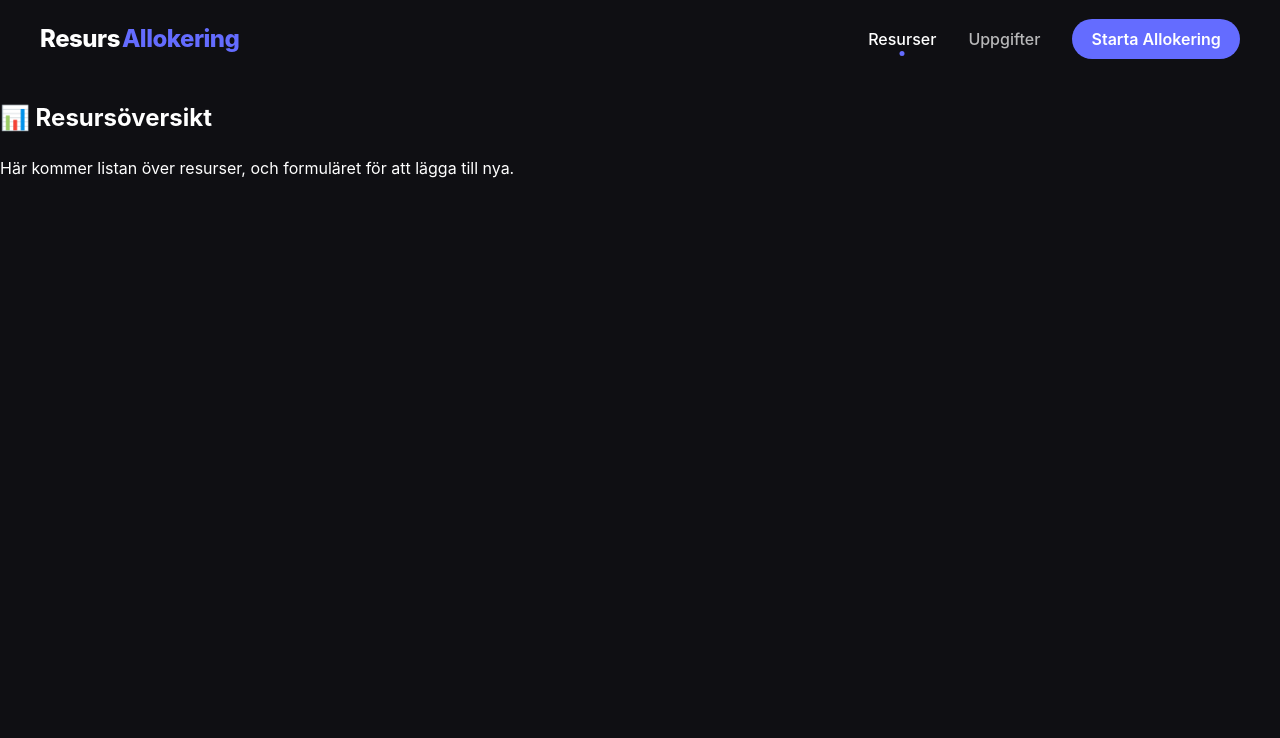
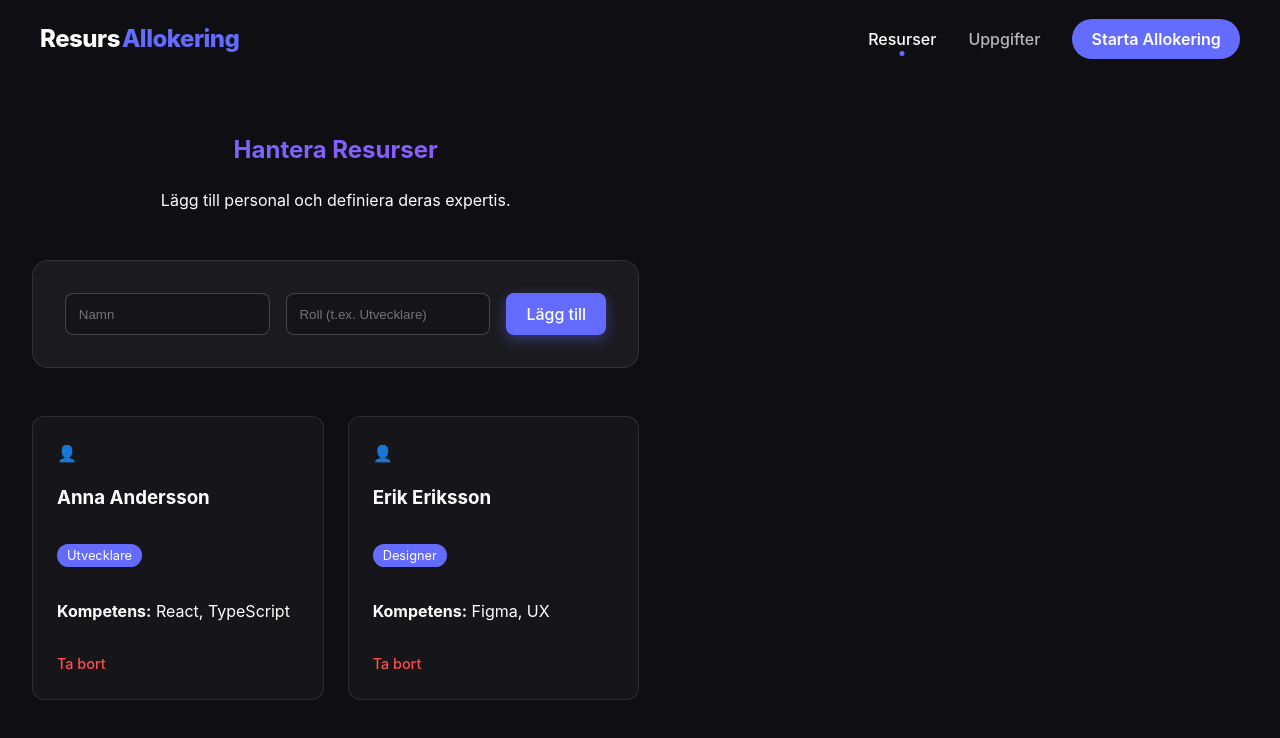
Before and after one commit to Aranovic7/django-resurs-allokator, a React (Vite) app in the folder frontend-client/: page /resources in a window 1280 px wide. Shown: the top 738 px of the page. Built offline with nearby package versions, Linux system fonts and the light colour scheme.

Commit message:
Lagt till resurshantering med state och modern design

```diff
--- /dev/null
+++ b/frontend-client/src/pages/ResourcePage.css
@@ -0,0 +1,86 @@
+.page-container {
+  max-width: 1000px;
+  margin: 0 auto;
+  padding: 2rem;
+}
+
+.page-header {
+  text-align: center;
+  margin-bottom: 3rem;
+}
+
+/* Formulär-design */
+.modern-form {
+  background: rgba(255, 255, 255, 0.05);
+  border: 1px solid rgba(255, 255, 255, 0.1);
+  padding: 2rem;
+  border-radius: 16px;
+  display: flex;
+  gap: 1rem;
+  margin-bottom: 3rem;
+  backdrop-filter: blur(10px);
+}
+
+.modern-form input {
+  flex: 1;
+  background: rgba(0, 0, 0, 0.2);
+  border: 1px solid rgba(255, 255, 255, 0.2);
+  padding: 0.8rem;
+  border-radius: 8px;
+  color: white;
+  outline: none;
+}
+
+.modern-form input:focus {
+  border-color: #646cff;
+}
+
+/* Grid-layout för korten */
+.resource-grid {
+  display: grid;
+  grid-template-columns: repeat(auto-fill, minmax(280px, 1fr));
+  gap: 1.5rem;
+}
+
+.resource-card {
+  background: rgba(255, 255, 255, 0.03);
+  border: 1px solid rgba(255, 255, 255, 0.1);
+  padding: 1.5rem;
+  border-radius: 12px;
+  transition: transform 0.3s ease;
+  position: relative;
+}
+
+.resource-card:hover {
+  transform: translateY(-5px);
+  background: rgba(255, 255, 255, 0.07);
+}
+
+.role-tag {
+  display: inline-block;
+  background: #646cff;
+  padding: 2px 10px;
+  border-radius: 20px;
+  font-size: 0.8rem;
+  margin-bottom: 1rem;
+}
+
+.delete-btn {
+  background: none;
+  border: none;
+  color: #ff4d4d;
+  cursor: pointer;
+  font-size: 0.9rem;
+  margin-top: 1rem;
+  padding: 0;
+}
+
+.delete-btn:hover {
+  text-decoration: underline;
+}
+
+@media (max-width: 600px) {
+  .modern-form {
+    flex-direction: column;
+  }
+}
--- a/frontend-client/src/pages/ResourcePage.tsx
+++ b/frontend-client/src/pages/ResourcePage.tsx
@@ -1,12 +1,90 @@
-import React from "react"
+import React, { useState } from "react"
+import "./ResourcePage.css"
+
+interface Resource {
+  id: number
+  name: string
+  role: string
+  competence: string
+}
 
 const ResourcePage: React.FC = () => {
+  const [resources, setResources] = useState<Resource[]>([
+    {
+      id: 1,
+      name: "Anna Andersson",
+      role: "Utvecklare",
+      competence: "React, TypeScript",
+    },
+    { id: 2, name: "Erik Eriksson", role: "Designer", competence: "Figma, UX" },
+  ])
+
+  const [newName, setNewName] = useState("")
+  const [newRole, setNewRole] = useState("")
+
+  const addResource = (e: React.FormEvent) => {
+    e.preventDefault()
+    if (!newName || !newRole) return
+
+    const newRes: Resource = {
+      id: Date.now(),
+      name: newName,
+      role: newRole,
+      competence: "Allmän", // Kan utökas senare
+    }
+
+    setResources([...resources, newRes])
+    setNewName("")
+    setNewRole("")
+  }
+
   return (
-    <div>
-      <h2>📊 Resursöversikt</h2>
-      <p>
-        Här kommer listan över resurser, och formuläret för att lägga till nya.
-      </p>
+    <div className="page-container">
+      <header className="page-header">
+        <h2 className="gradient-text">Hantera Resurser</h2>
+        <p>Lägg till personal och definiera deras expertis.</p>
+      </header>
+
+      <section className="resource-form-section">
+        <form onSubmit={addResource} className="modern-form">
+          <input
+            type="text"
+            placeholder="Namn"
+            value={newName}
+            onChange={(e) => setNewName(e.target.value)}
+          />
+          <input
+            type="text"
+            placeholder="Roll (t.ex. Utvecklare)"
+            value={newRole}
+            onChange={(e) => setNewRole(e.target.value)}
+          />
+          <button type="submit" className="btn-primary">
+            Lägg till
+          </button>
+        </form>
+      </section>
+
+      <section className="resource-grid">
+        {resources.map((res) => (
+          <div key={res.id} className="resource-card">
+            <div className="card-icon">👤</div>
+            <h3>{res.name}</h3>
+            <p className="role-tag">{res.role}</p>
+            <p className="competence-text">
+              <strong>Kompetens:</strong> {res.competence}
+            </p>
+            <button
+              className="delete-btn"
+              onClick={() =>
+                setResources(resources.filter((r) => r.id !== res.id))
+              }
+            >
+              Ta bort
+            </button>
+          </div>
+        ))}
+      </section>
     </div>
   )
 }
```
